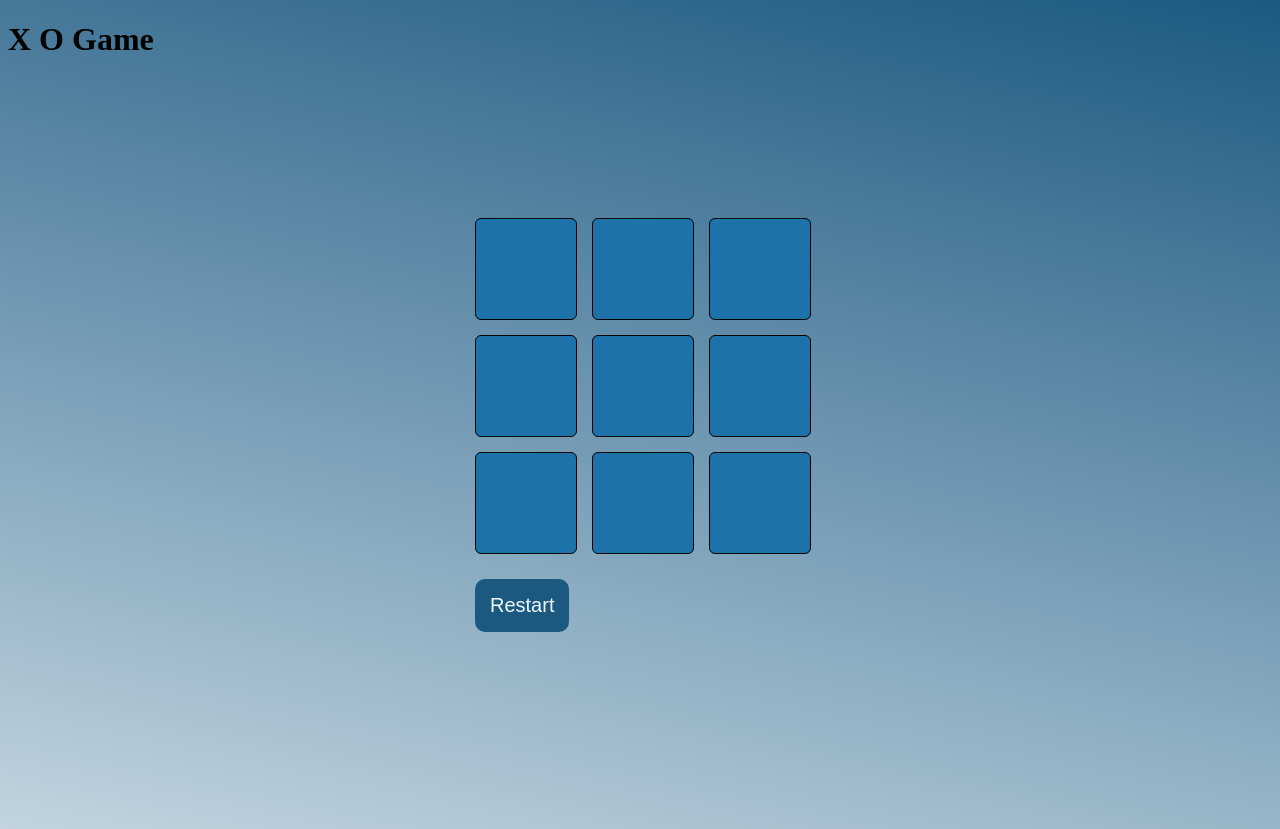
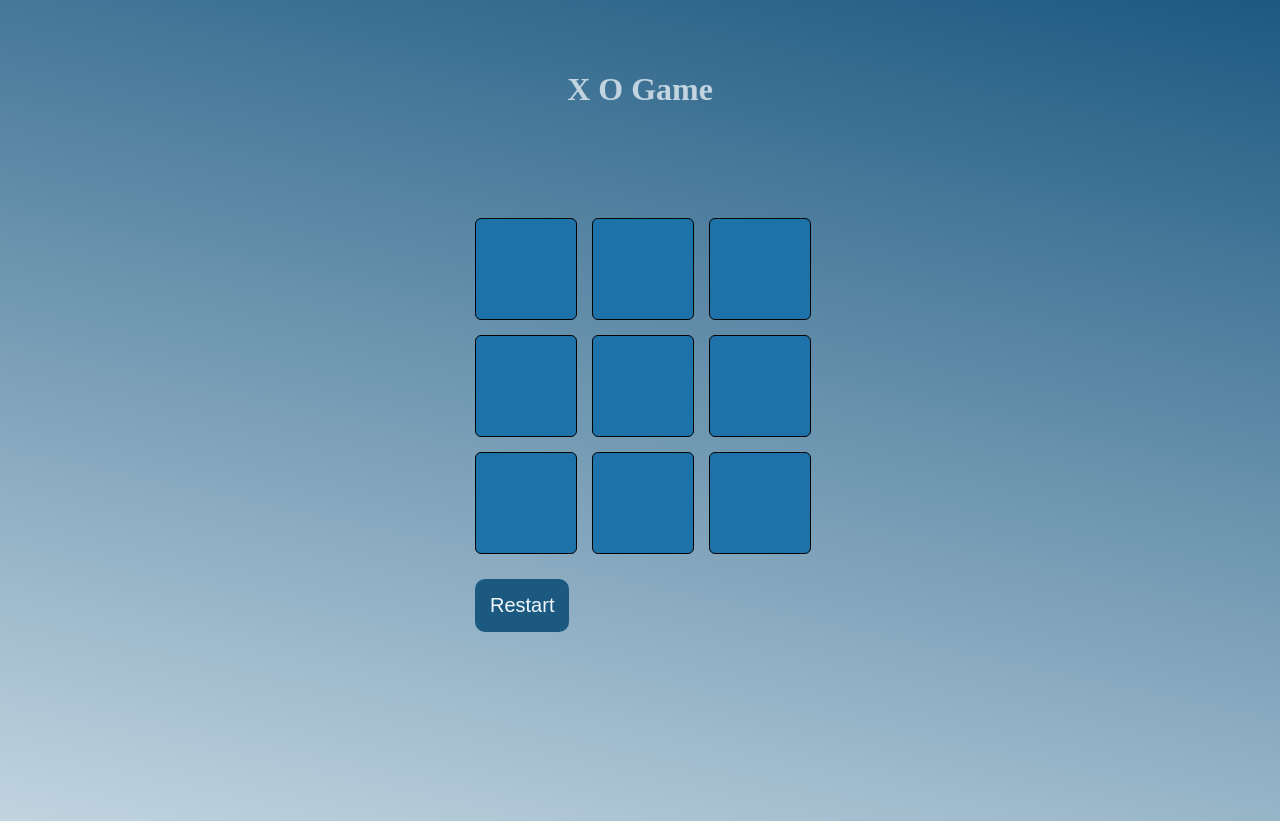
Before and after one commit to Reyad-Mousa/X-O-game, a plain HTML site: page index.html in a window 1280 px wide. Drawn offline with Linux system fonts and the light colour scheme.

Commit message:
Update style.css

```diff
--- a/style.css
+++ b/style.css
@@ -1,6 +1,14 @@
 body {
   height: 100vh;
+  margin: 0;
   background: linear-gradient(12deg, #c1d4e0, #1c5981);
+}
+h1 {
+  text-align: center;
+  color: #c1d4e0;
+  top: 50px;
+  position: relative;
+  z-index: 3;
 }
 
 .game {
@@ -42,7 +50,7 @@ body {
 #newGame {
   font-size: 20px;
   margin-top: 25px;
-    margin-left:20px;
+  margin-left: 20px;
   padding: 15px;
   border-radius: 10px;
   cursor: pointer;
@@ -52,7 +60,7 @@ body {
 }
 
 .popup {
-    background: linear-gradient(12deg, #c1d4e0, #1c5981);
+  background: linear-gradient(22deg, #c1d4e0, #1c5981);
   height: 100%;
   width: 100%;
   position: absolute;
@@ -61,7 +69,6 @@ body {
   align-items: center;
   justify-content: center;
   flex-direction: column;
-    gap: 10px;
   font-size: 25px;
 }
 
```
Lines whose indentation alone changed are shown as unchanged.
